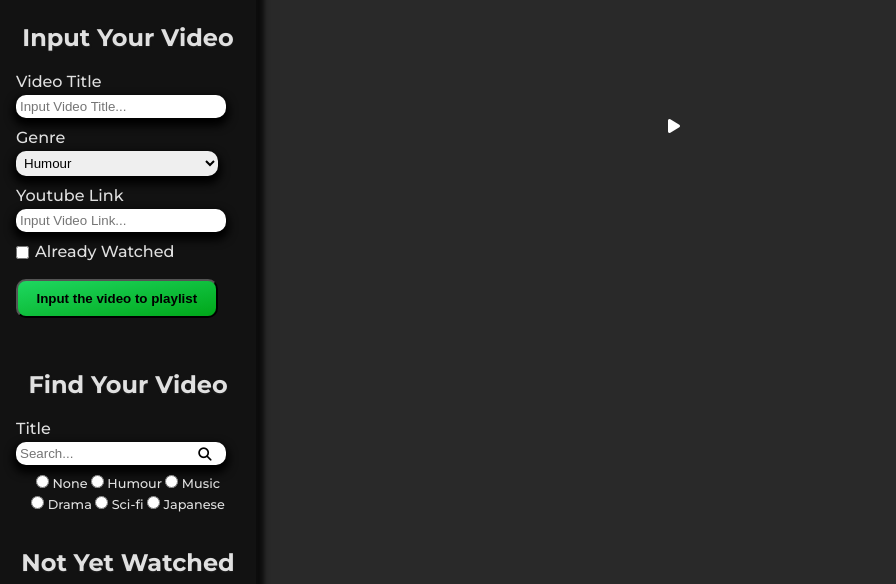
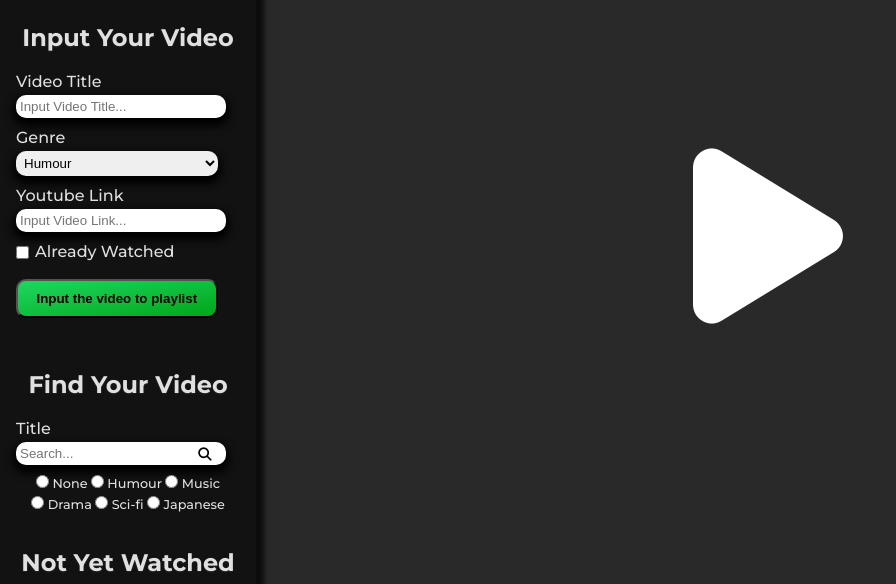
Before and after one commit to poncosh/SAMMHub, a plain HTML site: page index.html in a window 1280 px wide. Shown: the part 133-717 px from the top of the page, without its empty margins (0-896 px from the left). Drawn offline with Linux system fonts and the light colour scheme.

Commit message:
Edit css

```diff
--- a/style/style.css
+++ b/style/style.css
@@ -34,8 +34,7 @@ body > #embedded-video {
     color: #ffffff;
     margin-top: 250px;
     position: fixed;
-    height: 200px;
-    width: 200px;
+    font-size: 200px;
 }
 
 #video-playing {
```
